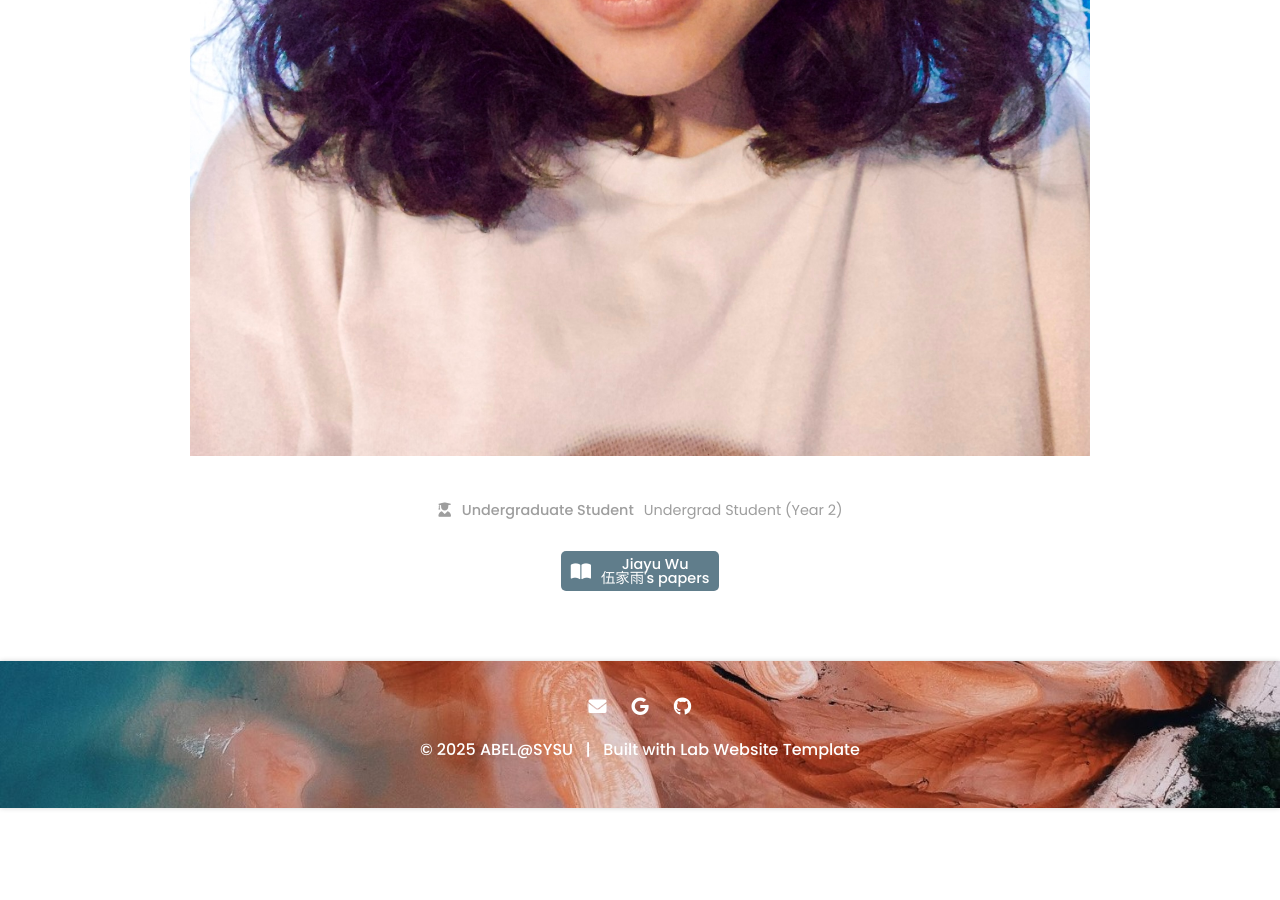
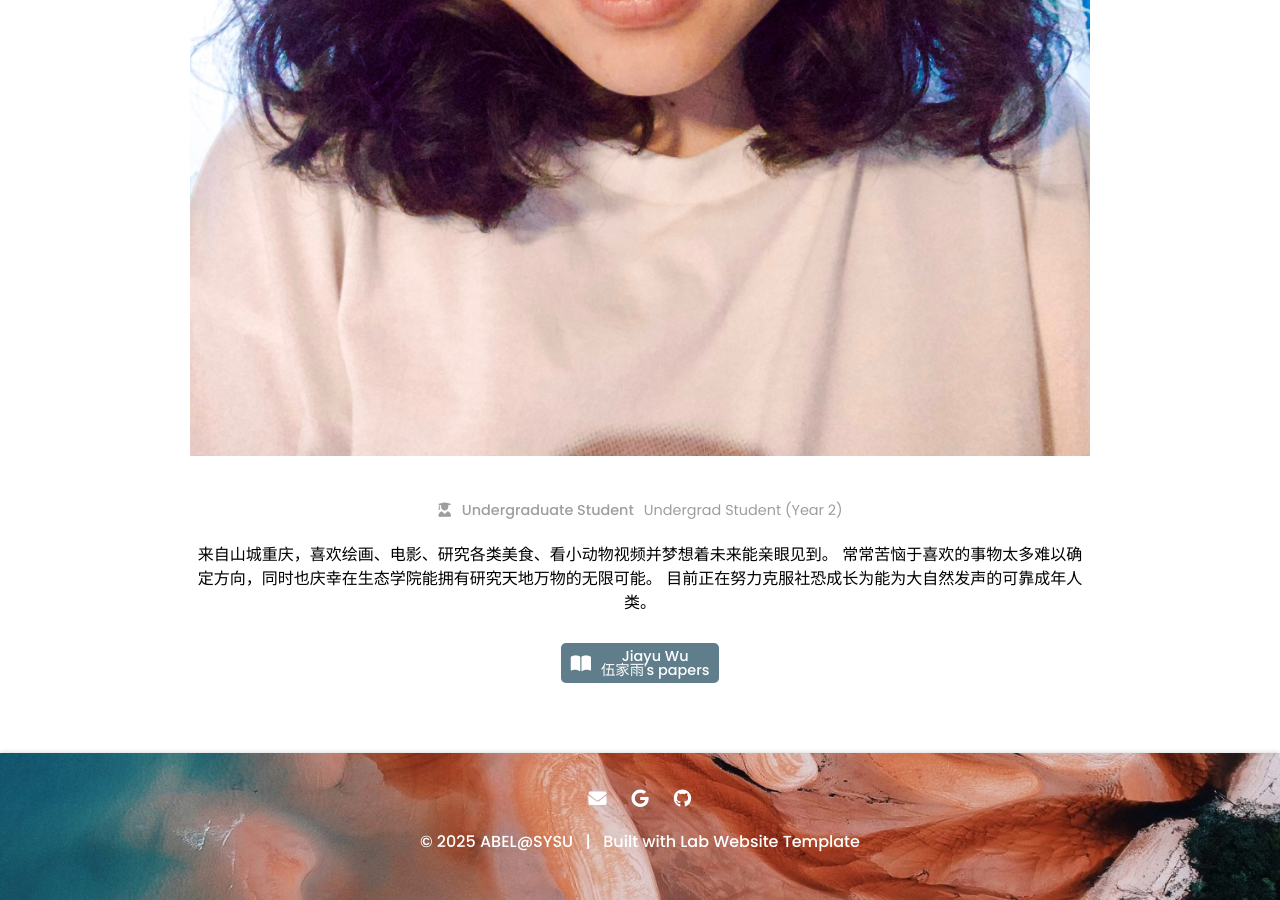
Before and after one commit to abel-sysu/en, a Jekyll site: the page built from _members/wujiayu.md, in a window 1280 px wide and 900 px high, scrolled down 1020 px. Built offline with Jekyll 4.4.1, drawn with Linux system fonts in a browser that asks for light colours; before the commit the page ends 1828 px from its top, so only the background shows below that.

Commit message:
Update wujiayu.md

```diff
--- a/_members/wujiayu.md
+++ b/_members/wujiayu.md
@@ -9,5 +9,7 @@ aliases:
 ---
 
 <centre>
-
+来自山城重庆，喜欢绘画、电影、研究各类美食、看小动物视频并梦想着未来能亲眼见到。
+常常苦恼于喜欢的事物太多难以确定方向，同时也庆幸在生态学院能拥有研究天地万物的无限可能。
+目前正在努力克服社恐成长为能为大自然发声的可靠成年人类。
 </centre>
```
